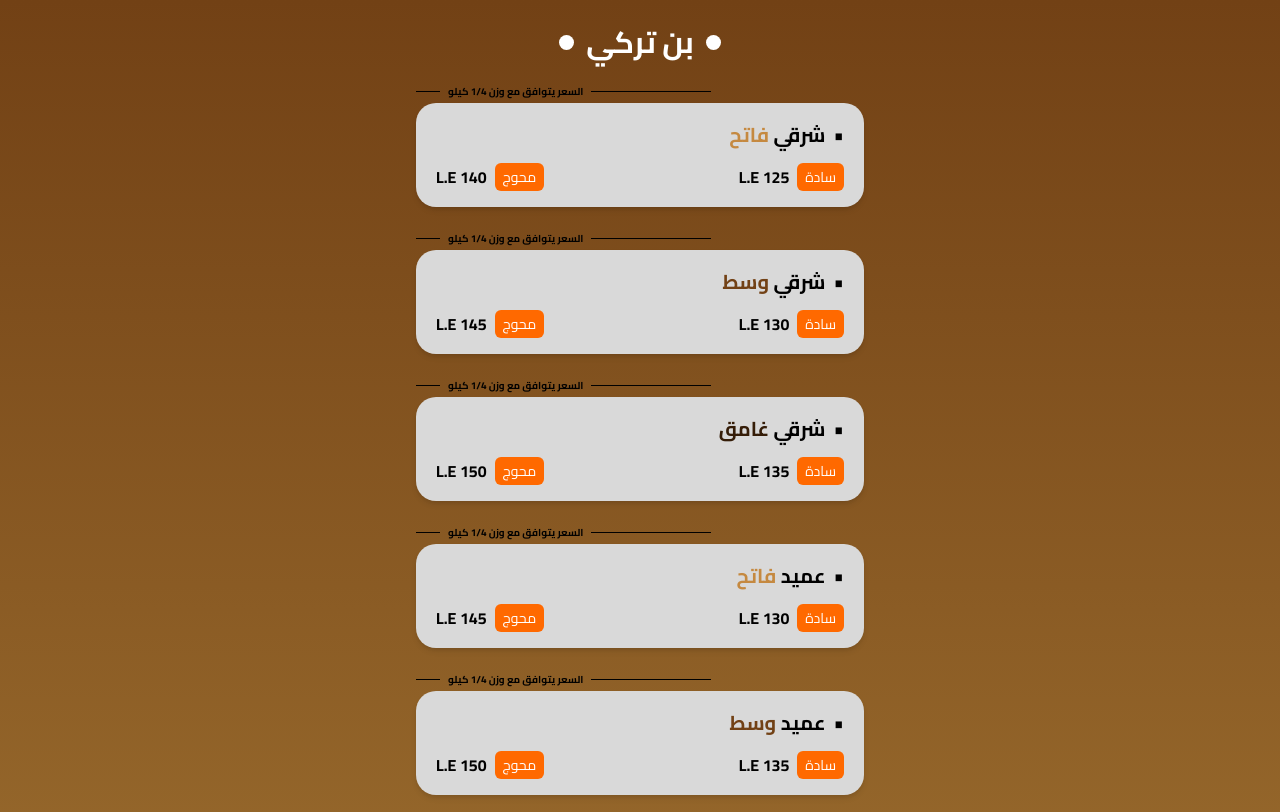
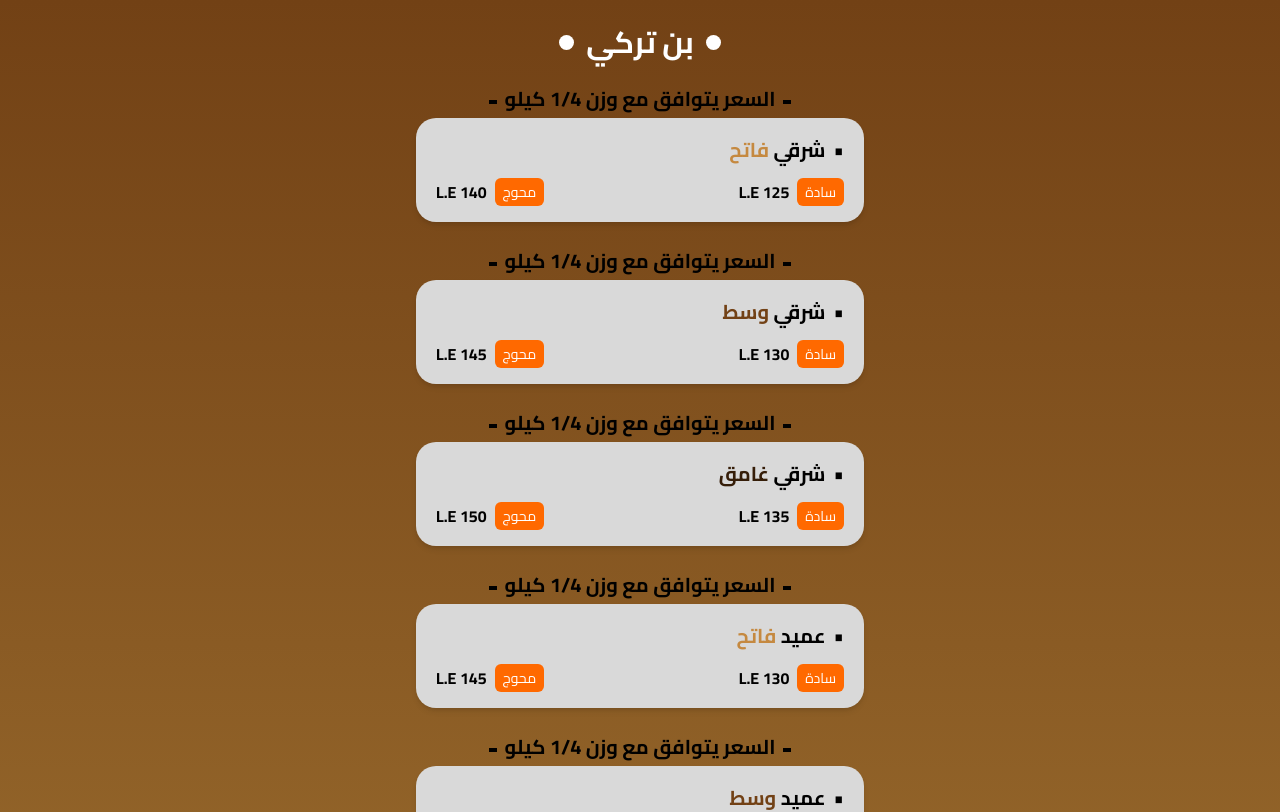
Before and after one commit to heshammmsaifff/soltan-menu, a Next.js app: page /coffee/turkish in a window 1280 px wide. Shown: the top 812 px of the page. Built offline with nearby package versions, Linux system fonts and the light colour scheme.

Commit message:
larger font size in coffee

```diff
--- a/app/coffee/turkish/page.js
+++ b/app/coffee/turkish/page.js
@@ -34,12 +34,12 @@ export default function CoffeeMenu() {
         {products.map((item, i) => (
           <div key={i} className="flex flex-col gap-1">
             {/* النص فوق الكارت */}
-            <div className="flex items-center gap-2">
-              <span className="h-[1px] w-6 bg-black"></span>
-              <span className="text-black font-bold text-[10px]">
+            <div className="flex items-center gap-2 justify-center">
+              <span className="h-[4px] mt-1.5 w-2 bg-black "></span>
+              <span className="text-black font-bold text-[20px]">
                 السعر يتوافق مع وزن 1/4 كيلو
               </span>
-              <span className="h-[1px] w-[120px] bg-black"></span>
+              <span className="h-[4px] mt-1.5 w-2 bg-black "></span>
             </div>
 
             {/* الكارت */}
```
